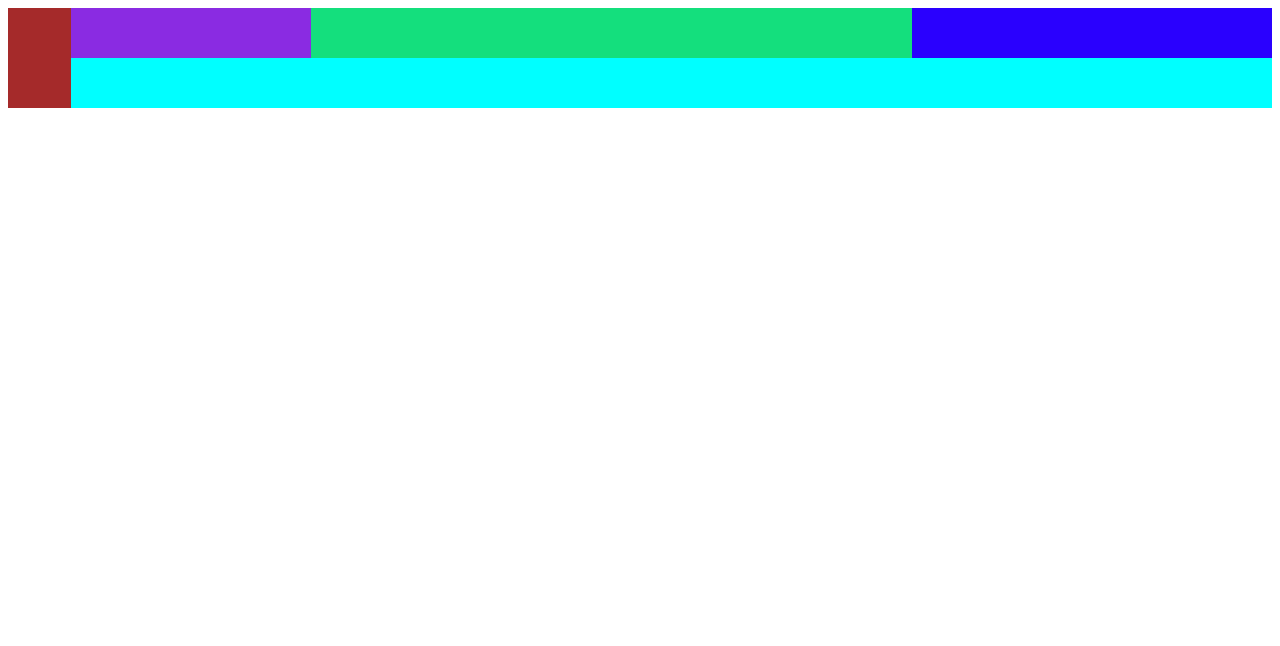
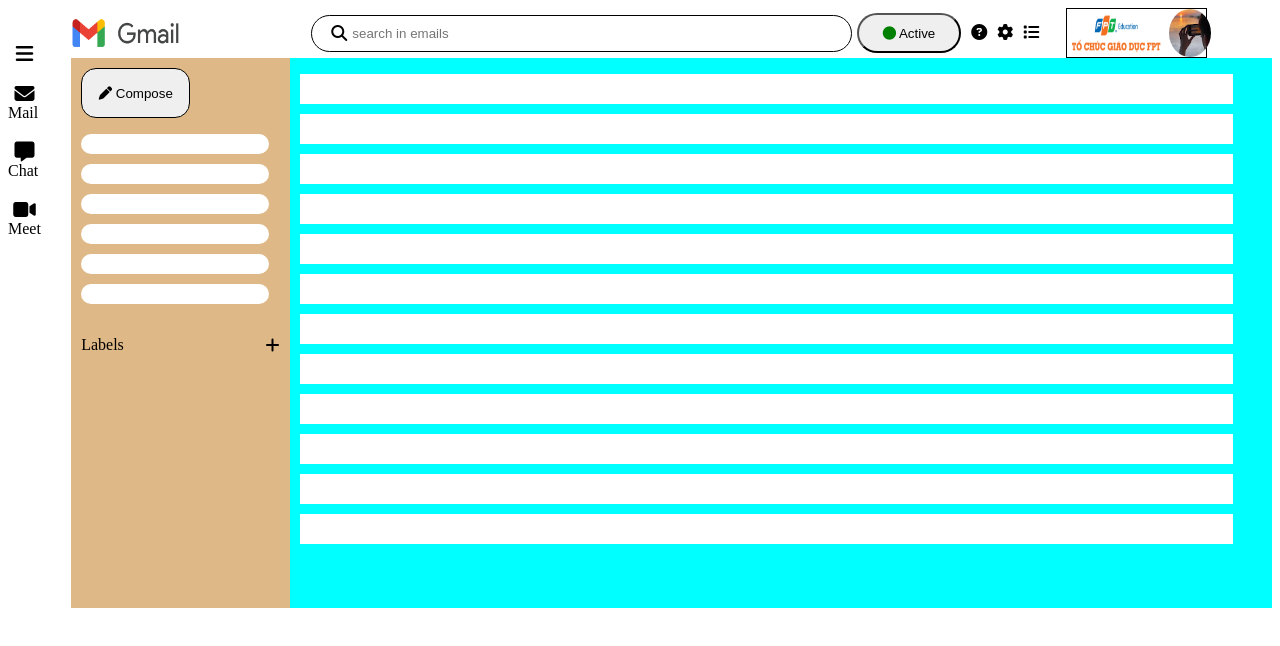
Before and after one commit to PhamNgocThien1801/gmai-fake, a website: page index.html in a window 1280 px wide. Drawn offline with Linux system fonts and the light colour scheme.

Commit message:
ui for gmail fake

```diff
--- a/css/mystyle.css
+++ b/css/mystyle.css
@@ -3,44 +3,169 @@ body {
 }
 .navbar {
     width: 5%;
-    height: 100px;
+    height: 600px;
     display: flex;
-    background-color: brown;
+    /* background-color: brown; */
+}
+.navbar .option {
+    list-style: none;
+    padding-left: 0px;
+}
+.navbar .option li {
+    display: flex;
+    flex-direction: column;
+    margin: 20px auto 0px auto;
+}
+.navbar .option i {
+    font-size: 20px;
+    margin: 0px auto 0px auto;
+}
+.navbar .option span{
+    padding-left: 0px;
 }
 .right-content {
     display: flex;
     width: 95%;
-    height: 100px;
+    height: 600px;
     flex-direction: column;
 }
 /* search bar */
 .right-content .search-bar {
-    background-color: #ccc;
+    /* background-color: #ccc; */
     width: 100%;
-    height: 100px;
+    height: 50px;
     display: flex;
 }
 /* logo */
 .right-content .search-bar .logo {
     width: 20%;
     height: 100%;
-    background-color: blueviolet;
+    /* background-color: blueviolet; */
+}
+.right-content .search-bar .logo img{
+    width: 50%;
+    height: 100%;
 }
 /* search-box */
 .right-content .search-bar .search-box {
-    width: 50%;
+    width: 45%;
     height: 100%;
-    background-color: rgb(20, 223, 125);
+    display: flex;
+    align-items: center;
+    position: relative;
+    /* background-color: rgb(20, 223, 125); */
+}
+.right-content .search-bar .search-box i{
+    position: absolute;
+    padding-left: 20px;
+}
+.right-content .search-bar .search-box input {
+    width: 90%;
+    height: 70%;
+    padding: 0 20px 0 40px;
+    border: #000 solid 1px;
+    border-radius: 20px;
+    background-color: #fff;
 }
 /* option */
 .right-content .search-bar .option {
     width: 30%;
     height: 100%;
-    background-color: rgb(42, 0, 254);
+    display: flex;
+}
+.right-content .search-bar .option .status-active {
+    width: 30%;
+    height: 80%;
+    margin: auto 0px auto 5px;
+}
+.right-content .search-bar .option .status-active button {
+    width: 100%;
+    height: 100%;
+    border-radius: 20px;
+}
+.right-content .search-bar .option .status-active button i {
+    color: green;
+}
+.right-content .search-bar .option .option-content {
+    width: 30%;
+    display: flex;
+}
+.right-content .search-bar .option .option-content ul {
+    display: flex;
+    list-style: none;
+    padding-left: 5px;
+}
+.right-content .search-bar .option .option-content li {
+    display: flex;
+    list-style: none;
+    margin: 0px 5px 0px 5px;
+}
+.right-content .search-bar .option .avatar {
+    display: flex;
+    background-color: #fff;
+    width: 40%;
+    margin-right: 5px;
+    border: #000 solid 1px;
+}
+.right-content .search-bar .option .avatar .logo-fpt {
+    display: flex;
+    background-color: #fff;
+    width: 70%;
+    margin-right: 5px;
+}
+.right-content .search-bar .option .avatar .avatar-user {
+    border-radius: 50%;
+    width: 30%;
 }
 /* content */
 .right-content .content {
     width: 100%;
-    height: 100px;
+    height: 550px;
     background-color: aqua;
+    display: flex;
 }
+.right-content .content .navbar-content {
+    width: 20%;
+    height: auto;
+    background-color: burlywood;
+}
+.right-content .content .navbar-content button {
+    height: 50px;
+    width: 50%;
+    border: black solid 1px;
+    border-radius: 15px;
+    margin: 10px 0px 0px 10px;
+}
+.right-content .content .navbar-content ul {
+    list-style: none;
+    padding-left: 10px;
+}
+.right-content .content .navbar-content li {
+    width: 90%;
+    height: 20px;
+    background-color: #fff;
+    margin: 10px 0px 10px 0px;
+    border-radius: 10px;
+}
+.right-content .content .navbar-content .label {
+    display: flex;
+    justify-content: space-between;
+    padding: 0px 10px 0px 10px;
+}
+.right-content .content .navbar-content .label i{
+    margin-top: auto;
+    margin-bottom: auto;
+}
+.right-content .content .email-content {
+    width: 90%;
+}
+.right-content .content .email-content ul{
+    list-style: none;
+    padding-left: 0px;
+}
+.right-content .content .email-content li{
+    width: 95%;
+    height: 30px;
+    background-color: #fff;
+    margin: 10px 0px 0px 10px;
+}
--- a/index.html
+++ b/index.html
@@ -1,5 +1,5 @@
 <!DOCTYPE html>
-<html>
+<html lang="en">
     <head>
         <title>Gmail Fake FlexBox</title>
         <link href="./css/mystyle.css" rel="stylesheet">
@@ -10,6 +10,16 @@
     <body>
         <!-- navbar -->
         <div class="navbar">
+            <ul class="option">
+                <!-- hamberger button -->
+                <li><i class="fa-solid fa-bars"></i></li>
+                <!-- Mail button -->
+                <li><i class="fa-solid fa-envelope"></i> <span>Mail</span></li>
+                <!-- Chat button -->
+                <li><i class="fa-solid fa-message"></i><span>Chat</span></li>
+                <!-- Meet button -->
+                <li><i class="fa-solid fa-video"></i><span>Meet</span></li>
+            </ul>
         </div>
         <div class="right-content">
             <!-- searchbar -->
@@ -17,27 +27,39 @@
                 <!-- logo -->
                 <div class="logo">
                     <!-- img -->
+                    <img src="./images/logo-gmail.png" alt="logo" />
                 </div>
                 <!-- searchbar -->
                 <div class="search-box">
+                    <i class="fa-solid fa-magnifying-glass"></i>
+                    <input type="text" placeholder="search in emails"/>
                     <!-- search box -->
                 </div>
                 <!-- option -->
                 <div class="option">
                     <!-- status -->
-                    <div>
+                    <div class="status-active">
                         <!-- satus active -->
+                        <button><i class="fa-solid fa-circle"></i> Active</button>
+
                         <!-- popover satus content -->
                     </div>
                     <!-- option -->
-                    <div>
-                        <!-- option content -->
-                        <!-- option content -->
-                        <!-- option content -->
+                    <div class="option-content">
+                        <ul>
+                            <!-- option content -->
+                            <li><i class="fa-regular fa-circle-question"></i></li>
+                            <!-- option content -->
+                            <li><i class="fa-solid fa-gear"></i></li>
+                            <!-- option content -->
+                            <li><i class="fa-solid fa-list"></i></li>
+                        </ul>
                     </div>
                     <!-- avartar -->
-                    <div>
+                    <div class="avatar">
                         <!-- img -->
+                        <img class="logo-fpt"src="./images/logo-fpt.png" alt="logo-fpt"/>
+                        <img class="avatar-user" src="./images/user-img.jpg" alt="avatar"/>
                         <!-- popover -->
                     </div>
                 </div>
@@ -45,7 +67,39 @@
             <!-- content -->
             <div class="content">
                 <!-- navbar content -->
+                <div class="navbar-content">
+                    <button><i class="fa-solid fa-pen"></i> Compose</button>
+                    <ul>
+                        <li></li>
+                        <li></li>
+                        <li></li>
+                        <li></li>
+                        <li></li>
+                        <li></li>
+                    </ul>
+                    <!-- label -->
+                    <div class="label">
+                        <p>Labels</p>
+                        <i class="fa-solid fa-plus"></i>
+                    </div>
+                </div>
                 <!-- email content -->
+                <div class="email-content">
+                    <ul>
+                        <li></li>
+                        <li></li>
+                        <li></li>
+                        <li></li>
+                        <li></li>
+                        <li></li>
+                        <li></li>
+                        <li></li>
+                        <li></li>
+                        <li></li>
+                        <li></li>
+                        <li></li>
+                    </ul>
+                </div>
             </div>
         </div>
     </body>
```
Also changed, not shown: images/logo-fpt.png (added), images/logo-gmail.png (added), images/user-img.jpg (added).
